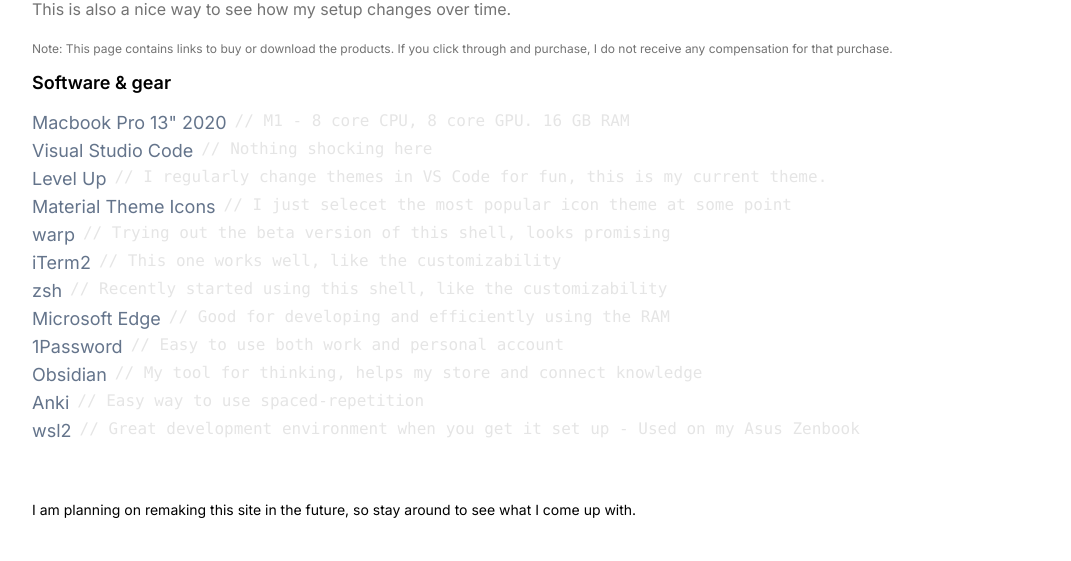
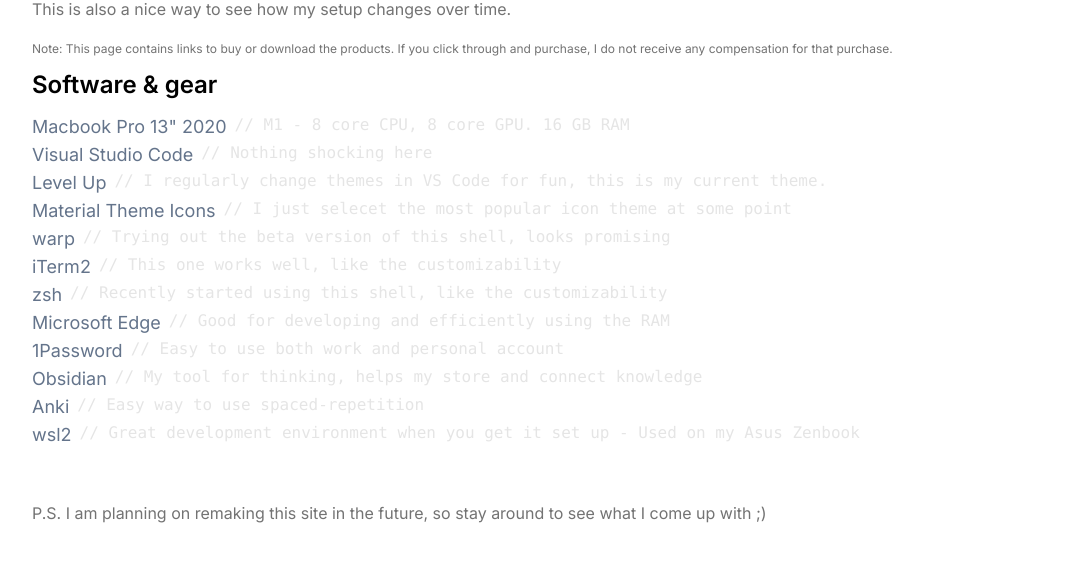
Before and after one commit to julycrystal/blogs, a Next.js app: page /uses in a window 1280 px wide. Shown: the part 233-794 px from the top of the page, without its empty margins (96-1167 px from the left). Built offline with nearby package versions, Linux system fonts and the light colour scheme; no server answers.

Commit message:
Minor design changes

```diff
--- a/components/Experience.js
+++ b/components/Experience.js
@@ -7,7 +7,7 @@
         <span className="text-gray-500 dark:text-gray-400">{title}</span>{' '}
         <span className="text-gray-500 dark:text-gray-400">&nbsp;@&nbsp;</span>{' '}
         <span className="text-primary-color dark:text-primary-color-dark">
-          <Link href={url} className="no-underline">
+          <Link href={url} className="company">
             {company}
           </Link>
         </span>
--- a/css/tailwind.css
+++ b/css/tailwind.css
@@ -27,6 +27,17 @@
       dark:from-primary-color-dark
       dark:to-primary-color-dark;
   }
+  .company {
+    box-shadow: inset 0 0 0 0 #54b3d6;
+    color: #54b3d6;
+    margin: 0 -0.25rem;
+    padding: 0 0.25rem;
+    transition: color 0.3s ease-in-out, box-shadow 0.3s ease-in-out;
+  }
+  .company:hover {
+    box-shadow: inset 200px 0 0 0 #54b3d6;
+    color: white;
+  }
 }
 
 html {
--- a/pages/uses.js
+++ b/pages/uses.js
@@ -24,7 +24,7 @@
           Note: This page contains links to buy or download the products. If you click through and
           purchase, I do not receive any compensation for that purchase.
         </div>
-        <span className="text-lg font-semibold">Software&nbsp;&&nbsp;gear</span>
+        <span className="text-2xl font-semibold">Software&nbsp;&&nbsp;gear</span>
         <div className="mt-3">
           {USES.map((d) => (
             <UsesTech key={d.name} name={d.name} description={d.description} link={d.link} />
@@ -41,9 +41,9 @@
             ></embed>
           </figure> */}
           <div className="pt-10">
-            <span className="text-sm">
-              I am planning on remaking this site in the future, so stay around to see what I come
-              up with.
+            <span className="text-base text-gray-500 dark:text-gray-400">
+              P.S. I am planning on remaking this site in the future, so stay around to see what I
+              come up with ;)
             </span>
           </div>
         </div>
```
